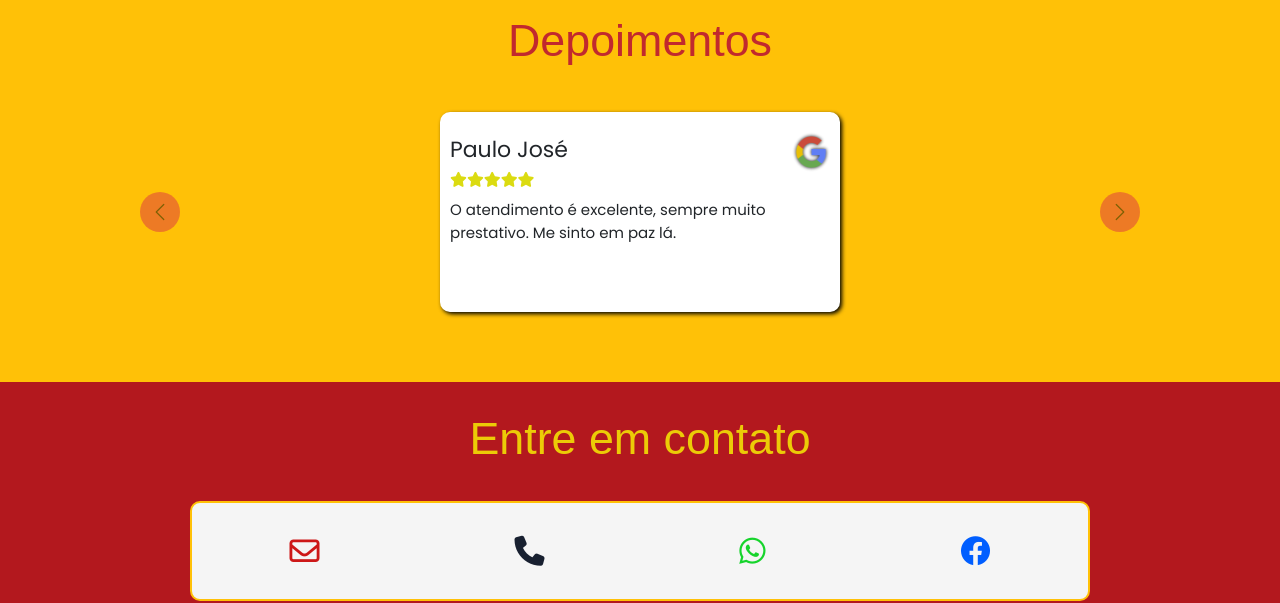
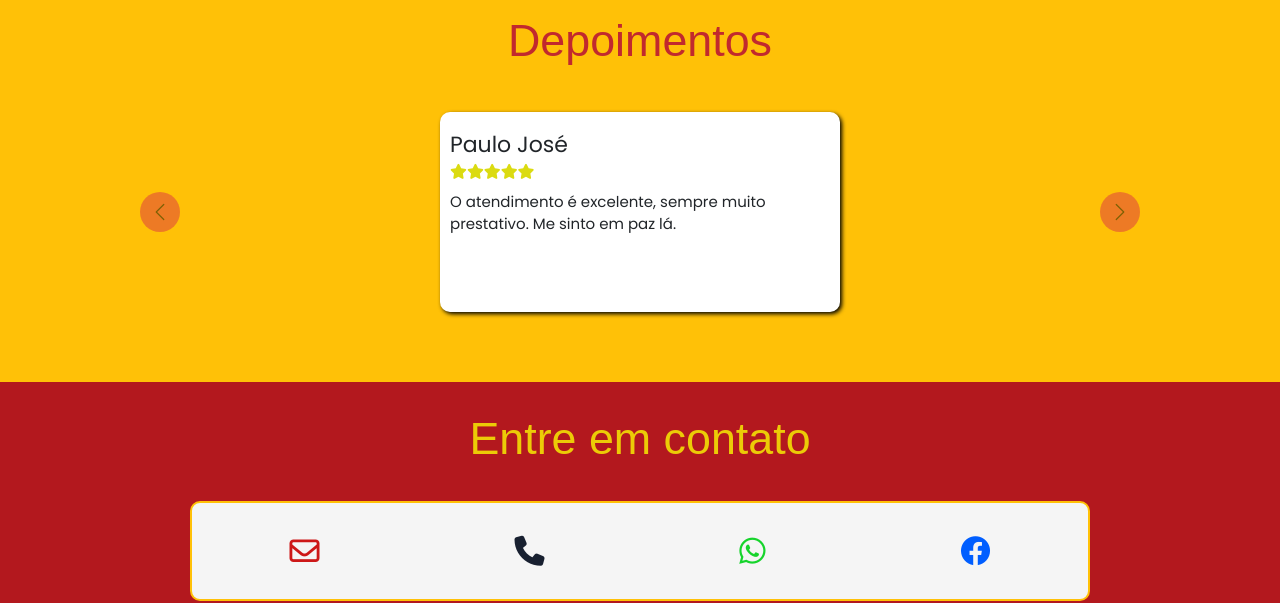
Before and after one commit to chdevv/VXburger, a plain HTML site: page index.html in a window 1280 px wide. Shown: the part 2440-3043 px from the top of the page. Drawn offline with nearby package versions, Linux system fonts and the light colour scheme; a web font is replaced by a local one.

Commit message:
retira icon google

```diff
--- a/index.html
+++ b/index.html
@@ -135,7 +135,7 @@
                 <div class="card card-carousel">
                     <div class="card-body">
                         <div>
-                            <h5 class="card-title ">Rodrigues Silva</h5><img data-src="assets/depoimentos/google-1088004_1280.png" alt="logo google" class="loading">
+                            <h5 class="card-title ">Rodrigues Silva</h5>
                         </div>
                         <i class="fa-solid fa-star" ></i><i class="fa-solid fa-star" ></i><i class="fa-solid fa-star" ></i><i class="fa-solid fa-star" ></i><i class="fa-regular fa-star"></i>
                         <p class="card-text fs-4">O Mister-Burguer é simplesmente incrível, com uma crocância perfeita por fora e maciez por dentro. Recomendo!</p>
@@ -148,7 +148,7 @@
                     <div class="card card-carousel">
                         <div class="card-body">
                             <div>
-                                <h5 class="card-title ">Paulo José</h5><img data-src="assets/depoimentos/google-1088004_1280.png" alt="logo google" class="loading">
+                                <h5 class="card-title ">Paulo José</h5>
                             </div>
                             <i class="fa-solid fa-star" ></i><i class="fa-solid fa-star" ></i><i class="fa-solid fa-star" ></i><i class="fa-solid fa-star" ></i><i class="fa-solid fa-star" ></i>
                             <p class="card-text fs-4">O atendimento é excelente, sempre muito  prestativo. Me sinto em paz lá.</p>
@@ -161,7 +161,7 @@
                     <div class="card card-carousel">
                         <div class="card-body">
                             <div>
-                                <h5 class="card-title ">Miguel Pereira</h5><img data-src="assets/depoimentos/google-1088004_1280.png" alt="logo google" class="loading">
+                                <h5 class="card-title ">Miguel Pereira</h5>
                             </div>
                             <i class="fa-solid fa-star" ></i><i class="fa-solid fa-star" ></i><i class="fa-solid fa-star" ></i><i class="fa-solid fa-star" ></i><i class="fa-solid fa-star" ></i>
                             <p class="card-text fs-4">A variedade de sabores é algo de apreciar, sempre encontro algo novo para experimentar. Todos os Hambúrguers são deliciosos!</p>
@@ -174,7 +174,7 @@
                     <div class="card card-carousel">
                         <div class="card-body">
                             <div>
-                                <h5 class="card-title">Pablo Vieira</h5><img data-src="assets/depoimentos/google-1088004_1280.png" alt="logo google" class="loading">
+                                <h5 class="card-title">Pablo Vieira</h5>
                             </div>
                             <i class="fa-solid fa-star" ></i><i class="fa-solid fa-star" ></i><i class="fa-solid fa-star" ></i><i class="fa-solid fa-star" ></i><i class="fa-regular fa-star" ></i>
                             <p class="card-text fs-4">A entrega bem  rápida e eficiente, sempre recebo minha encomenda quentinha e no prazo. Excelente serviço!</p>
@@ -187,7 +187,7 @@
                 <div class="card card-carousel">
                     <div class="card-body">
                         <div>
-                            <h5 class="card-title">Paula Marques</h5><img data-src="assets/depoimentos/google-1088004_1280.png" alt="logo google" class="loading">
+                            <h5 class="card-title">Paula Marques</h5>
                         </div>
 
                         <i class="fa-solid fa-star" ></i><i class="fa-solid fa-star" ></i><i class="fa-solid fa-star" ></i><i class="fa-solid fa-star" ></i><i class="fa-solid fa-star" ></i>
@@ -202,7 +202,7 @@
                 <div class="card card-carousel">
                     <div class="card-body">
                         <div>
-                            <h5 class="card-title">Fabiana Dutra</h5><img data-src="assets/depoimentos/google-1088004_1280.png" alt="logo google" class="loading">
+                            <h5 class="card-title">Fabiana Dutra</h5>
                         </div>
                         <i class="fa-solid fa-star" ></i><i class="fa-solid fa-star" ></i><i class="fa-solid fa-star" ></i><i class="fa-solid fa-star" ></i><i class="fa-regular fa-star"></i>
                         <p class="card-text fs-4">Os preços são justos e acessíveis, e sempre há promoções. Recomendo sem dúvida!</p>
```
Also changed, not shown: assets/depoimentos/google-1088004_1280.png (deleted).
